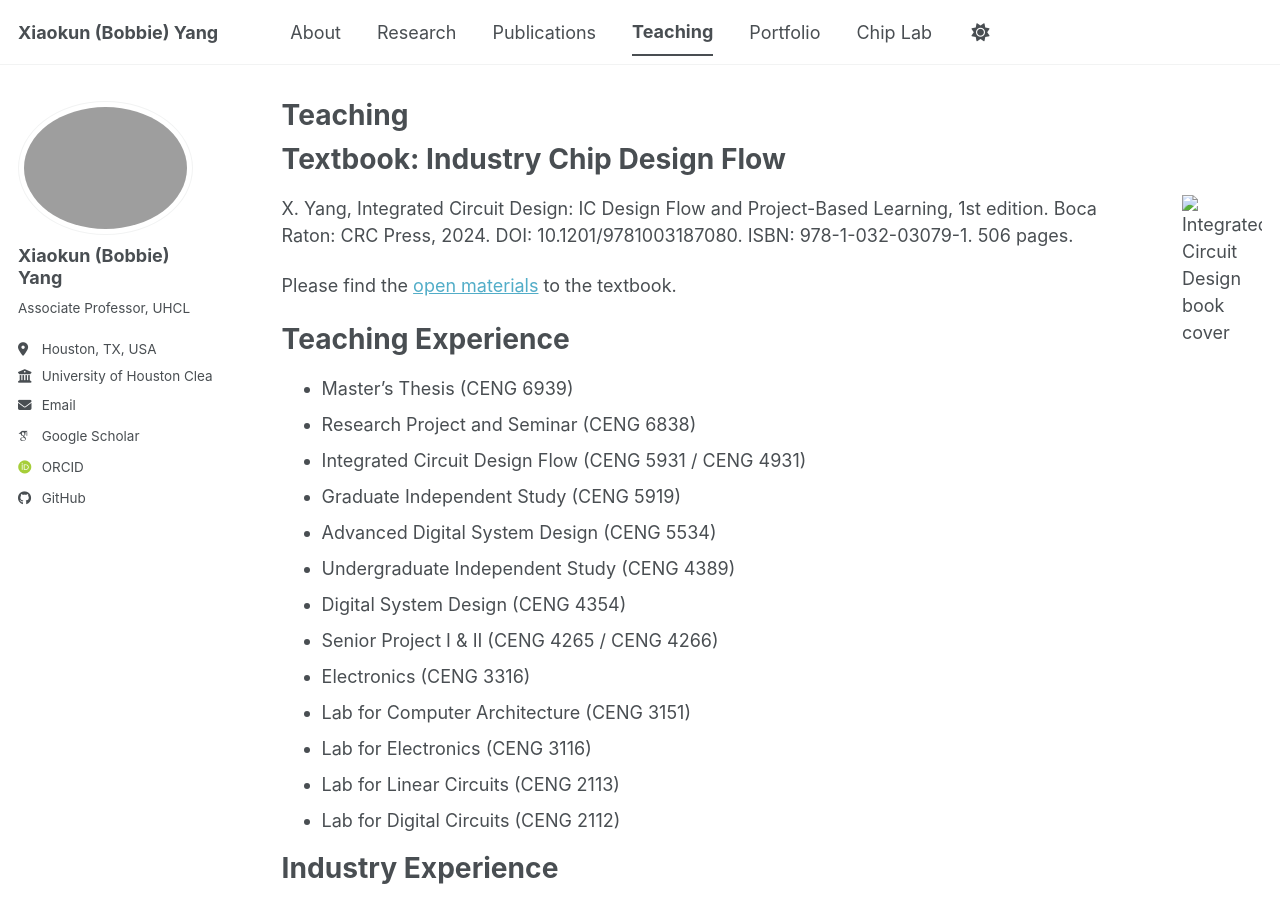
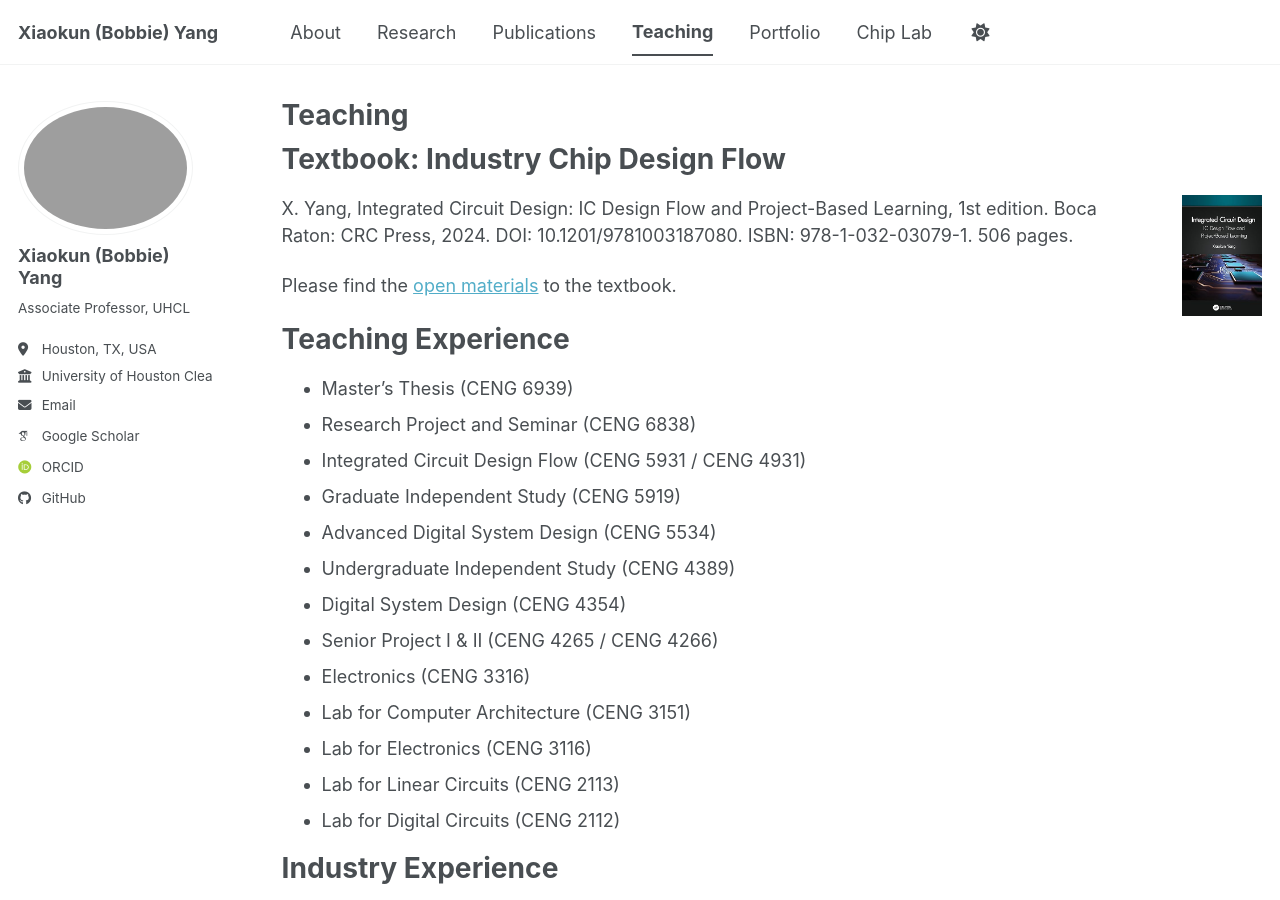
Before and after one commit to bobbieyang/bobbieyang.github.io, a Jekyll site: the page built from _pages/teaching.md, in a window 1280 px wide and 900 px high. Built offline with Jekyll 4.4.1, drawn with Linux system fonts in a browser that asks for light colours; some web fonts are replaced; a script bundle is joined from its source files by our own code; library files that are not in the unit come from our copies.

Commit message:
Update teaching.md

```diff
--- a/_pages/teaching.md
+++ b/_pages/teaching.md
@@ -11,7 +11,7 @@ redirect_from:
 
 Textbook: Industry Chip Design Flow
 ======
-<img src="{{ base_path }}/assets/images/ic design book.jpg"
+<img src="{{ base_path }}/images/ic design book.jpg"
      alt="Integrated Circuit Design book cover"
      style="float: right; margin: 0 0 1em 1.5em;"
      width="80">
```
